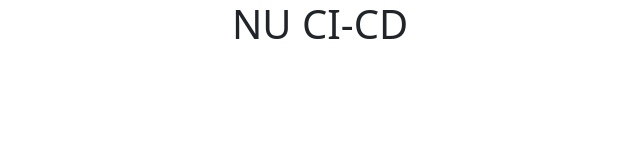
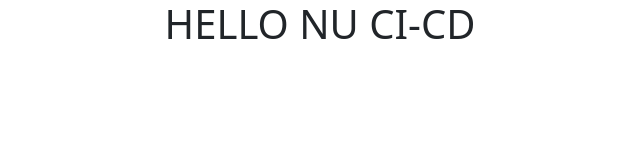
Before and after one commit to markTeerasak/NU-CI-CD-TEERASAK, a plain HTML site: page public/index.html in a window 1280 px wide. Shown: the whole page, without its empty margins (320-960 px from the left). Drawn offline with nearby package versions, Linux system fonts and the light colour scheme.

Commit message:
edit index file

```diff
--- a/public/index.html
+++ b/public/index.html
@@ -10,7 +10,7 @@
 </head>
 <body>
   <div class="container">
-    <h1 class="text-center">NU CI-CD</h1>
+    <h1 class="text-center">HELLO NU CI-CD</h1>
   </div>
 </body>
 </html>
```
